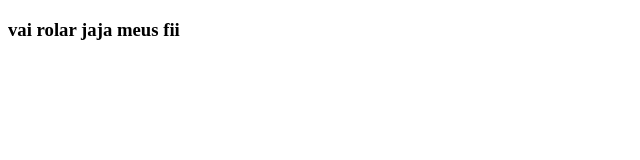
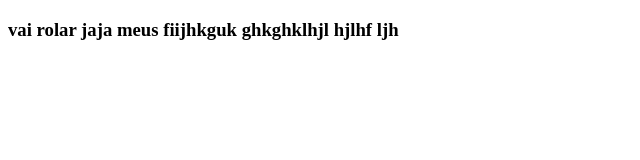
Before and after one commit to andryelldasilvaguimaraes-hub/snake-game-2026, a plain HTML site: page index.html in a window 1280 px wide. Shown: the whole page, without its empty margins (0-640 px from the left). Drawn offline with Linux system fonts and the light colour scheme.

Commit message:
jhkgh fgfxgj fgj fgj fgj gh jghjh

```diff
--- a/index.html
+++ b/index.html
@@ -22,7 +22,7 @@
         -->
         </head>
         <body>
-            <h3> vai rolar jaja meus fii</h3>
+            <h3> vai rolar jaja meus fiijhkguk ghkghklhjl hjlhf ljh</h3>
         </body>
 
 </html>
```
